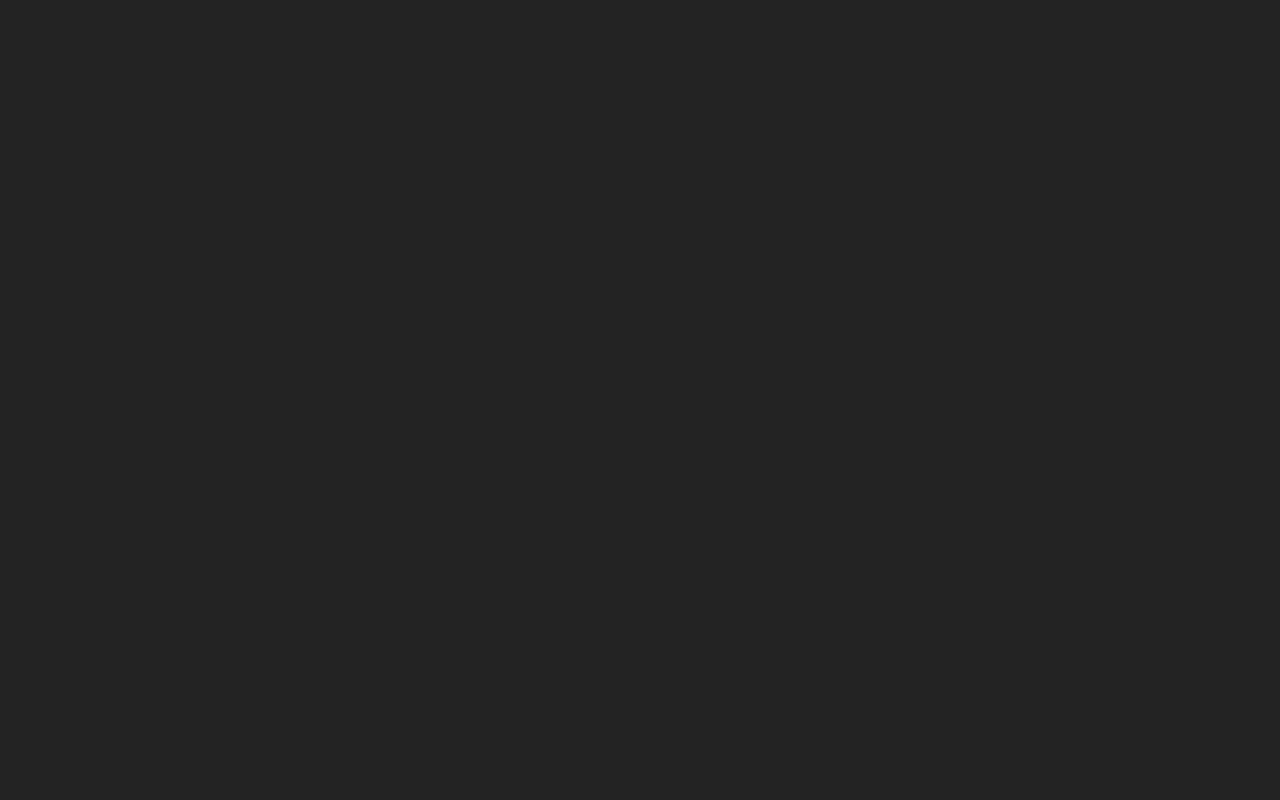
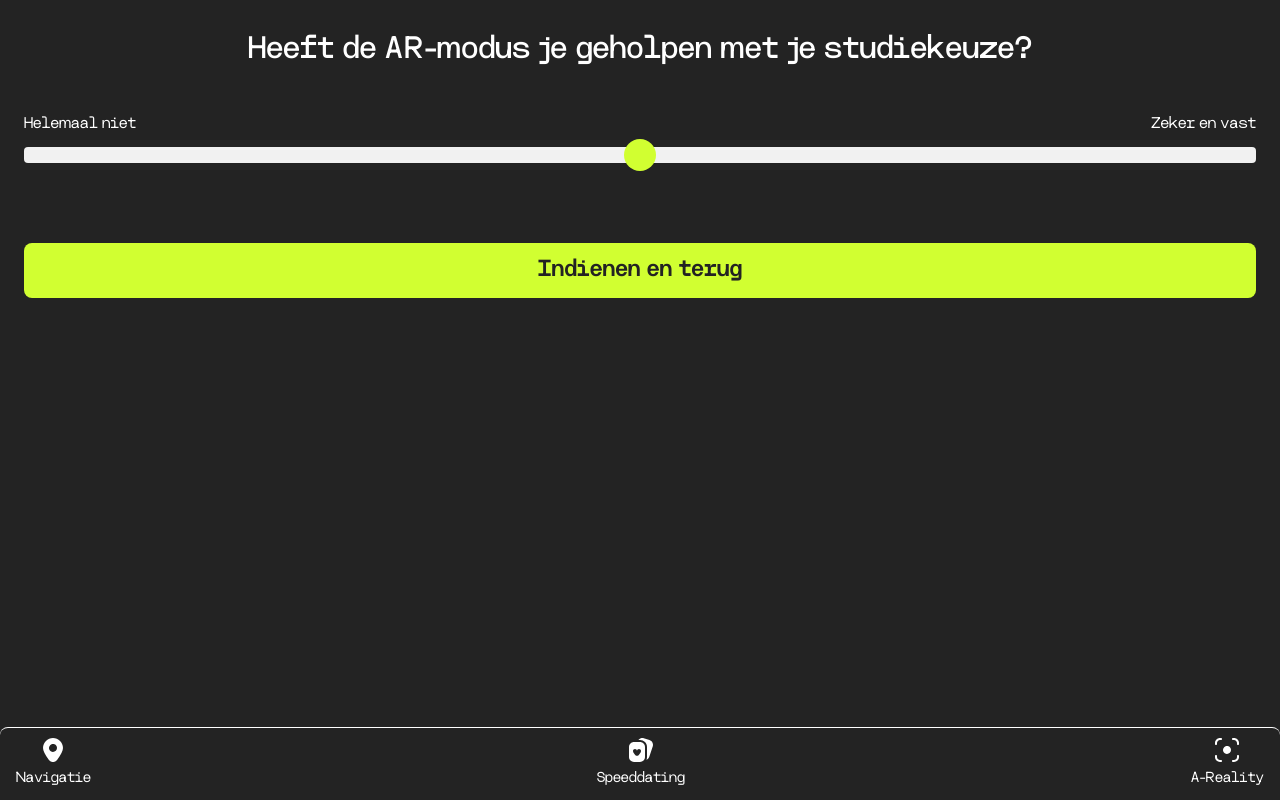
Before and after one commit to GeorgiIvanovPXL/ExperienceXchange, a Vue app in the folder xpx/: page /main/review_last in a window 1280 px wide. Before the commit this address had no page. Built offline with nearby package versions, Linux system fonts and the light colour scheme.

Commit message:
Added last screen.

```diff
--- a/xpx/src/router/index.ts
+++ b/xpx/src/router/index.ts
@@ -11,6 +11,7 @@ import PreDemo from '@/views/PreDemoView.vue'
 import Demo from '@/views/DemoView.vue'
 import ArArrived from '../views/ArArrivedView.vue'
 import ReviewView from '../views/ReviewView.vue'
+import ReviewLastView from '../views/ReviewLastView.vue'
 
 const router = createRouter({
   history: createWebHistory(import.meta.env.BASE_URL),
@@ -57,6 +58,12 @@ const router = createRouter({
         },
 
         {
+          path: 'review_last',
+          name: 'review_last',
+          component: ReviewLastView
+        },
+
+        {
           path: 'arrived',
           name: 'arrived',
           component: ArArrived
--- /dev/null
+++ b/xpx/src/views/ReviewLastView.vue
@@ -0,0 +1,198 @@
+<template>
+  <div class="main_review_last">
+    <div class="header_review_last">
+      <h2>Heeft de AR-modus je geholpen met je studiekeuze?</h2>
+    </div>
+    <div class="sliders_container">
+      <div class="slider_wrapper">
+        <input class="slider" type="range" id="slider_1_last" />
+      </div>
+    </div>
+    <div @click="redirect_back" class="btn_redirect_back">Indienen en terug</div>
+  </div>
+</template>
+
+<script lang="ts">
+export default {
+  components: {},
+  data() {
+    return {}
+  },
+  methods: {
+    redirect_back() {
+      setTimeout(() => {
+        this.$router.push('/main/navigator')
+      }, 300)
+    }
+  }
+}
+</script>
+<style lang="scss">
+.main_review_last {
+  padding: 24px 24px 160px 24px;
+  color: #ffffff;
+  min-height: 100dvh;
+  min-height: 100%;
+  gap: 72px;
+  display: flex;
+  align-items: center;
+  justify-content: flex-start;
+  flex-direction: column;
+  min-height: 100vh;
+  .header_review_last {
+    h2 {
+      font-size: 32px;
+      font-weight: 500;
+    }
+  }
+
+  .sliders_container {
+    width: 100%;
+    display: flex;
+    flex-direction: column;
+    gap: 64px;
+    .slider_wrapper {
+      width: 100%;
+      .slider {
+        width: 100%;
+        -webkit-appearance: none;
+        width: 100%;
+        height: 16px;
+        background: #f1f1f1;
+        border-radius: 4px;
+        outline: none;
+        opacity: 1;
+        -webkit-transition: 0.2s;
+        transition: opacity 0.2s;
+
+        &::-webkit-slider-thumb {
+          -webkit-appearance: none;
+          appearance: none;
+          border-radius: 50%;
+          width: 32px;
+          height: 32px;
+          background: #d1ff31;
+          cursor: pointer;
+        }
+
+        &::-moz-range-thumb {
+          width: 25px;
+          border-radius: 50%;
+          height: 25px;
+          background: #d1ff31;
+          cursor: pointer;
+        }
+      }
+
+      #slider_1_last {
+        position: relative;
+        z-index: 1;
+        color: #ffffff;
+        font-size: 16px;
+      }
+
+      #slider_1_last {
+        &::before {
+          content: 'Helemaal niet';
+
+          position: absolute;
+          z-index: 0;
+          left: 0;
+          top: -200%;
+        }
+        &::after {
+          content: 'Zeker en vast';
+          position: absolute;
+
+          z-index: 0;
+          right: 0;
+          top: -200%;
+        }
+      }
+
+      #slider_2 {
+        &::before {
+          content: 'Ingewikkeld';
+
+          position: absolute;
+          z-index: 0;
+          left: 0;
+          top: -200%;
+        }
+        &::after {
+          content: 'Eenvoudig';
+          position: absolute;
+
+          z-index: 0;
+          right: 0;
+          top: -200%;
+        }
+      }
+
+      #slider_3 {
+        &::before {
+          content: 'Stroef';
+
+          position: absolute;
+          z-index: 0;
+          left: 0;
+          top: -200%;
+        }
+        &::after {
+          content: 'Vloeiend';
+          position: absolute;
+
+          z-index: 0;
+          right: 0;
+          top: -200%;
+        }
+      }
+
+      #slider_4 {
+        &::before {
+          content: 'Onduidelijk';
+
+          position: absolute;
+          z-index: 0;
+          left: 0;
+          top: -200%;
+        }
+        &::after {
+          content: 'Helder';
+          position: absolute;
+
+          z-index: 0;
+          right: 0;
+          top: -200%;
+        }
+      }
+    }
+  }
+
+  .btn_redirect_back {
+    width: 100%;
+    background: #d1ff31;
+    display: flex;
+    transition: 0.3s ease-out;
+    border-radius: 8px;
+    -webkit-user-select: none; /* Safari */
+    -ms-user-select: none; /* IE 10 and IE 11 */
+    user-select: none; /* Standard syntax */
+    font-weight: 600;
+    color: #232323;
+    padding: 8px;
+    font-size: 24px;
+    align-items: center;
+    justify-content: center;
+    text-align: center;
+    &:hover {
+      cursor: pointer;
+    }
+    &:active {
+      background: #d2ff31d5;
+      transition: 0.3s ease-out;
+      transform: scale(0.8);
+    }
+  }
+}
+</style>
```
